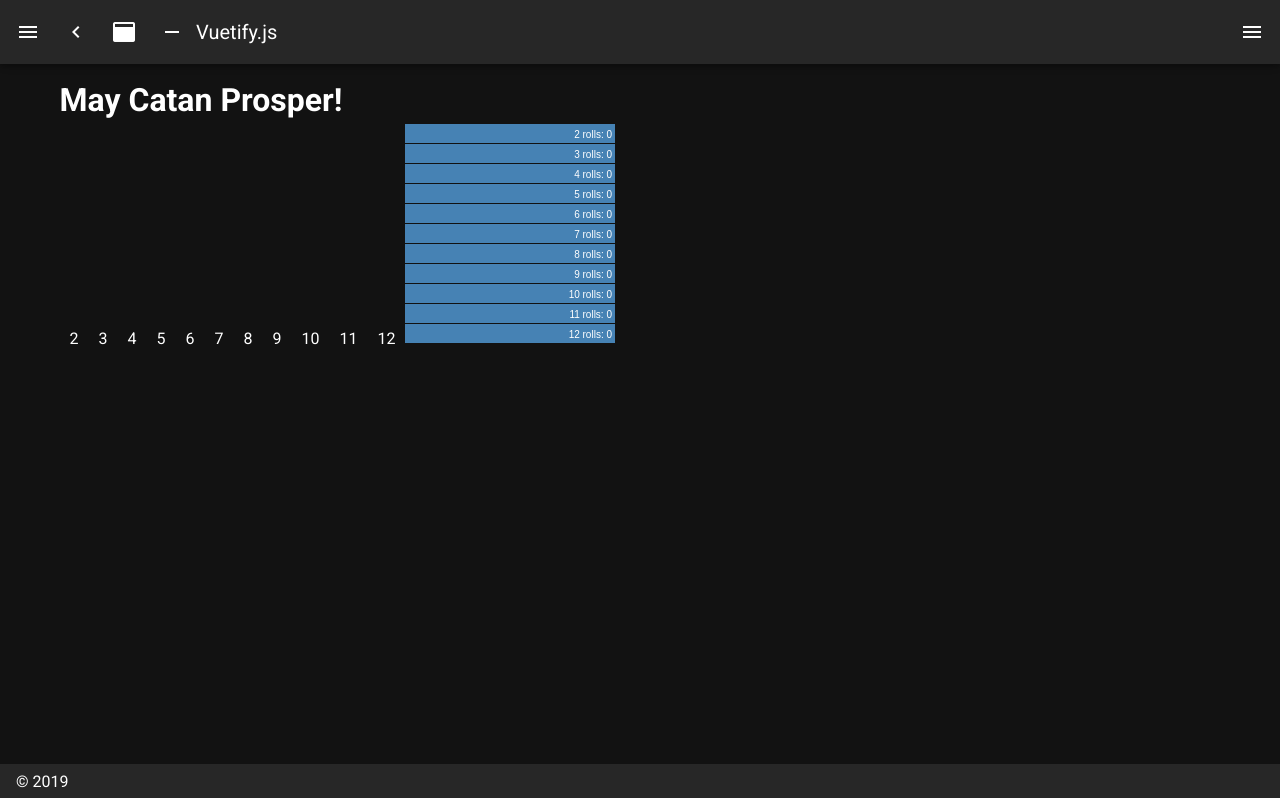
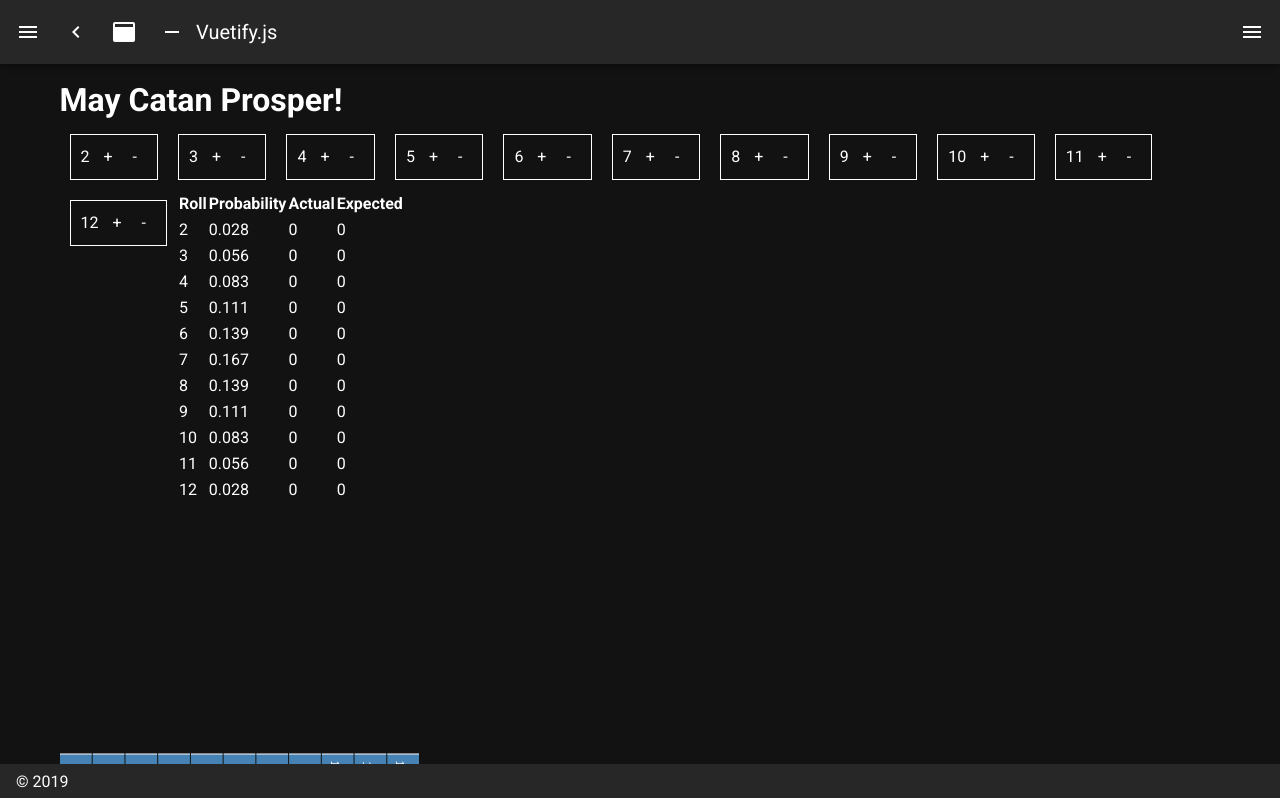
Before and after one commit to n4t0b0t/vue-catan, a Nuxt app: page / in a window 1280 px wide. Shown: the top 798 px of the page. Built offline with nearby package versions, Linux system fonts and the light colour scheme.

Commit message:
Add - buttons

```diff
--- a/components/Counter.vue
+++ b/components/Counter.vue
@@ -1,5 +1,9 @@
 <template>
-  <button v-on:click="$emit('increase')">{{ roll.roll }}</button>
+  <div class="counter-button">
+    {{ roll.roll }}
+    <button v-on:click="$emit('increase')">+</button>
+    <button v-on:click="$emit('decrease')">-</button>
+  </div>
 </template>
 
 <script>
@@ -12,4 +16,11 @@ export default {
 button {
   padding: 10px;
 }
+.counter-button {
+  float: left;
+  margin: 10px;
+  padding: 0 10px;
+  border: 1px solid white;
+  font-size: 1rem;
+}
 </style>
--- a/components/CounterList.vue
+++ b/components/CounterList.vue
@@ -4,53 +4,66 @@
       v-for="roll in rolls"
       v-bind:key="roll.id"
       v-bind:roll="roll"
-      v-on:increase="increaseCount(roll)"
+      v-on:increase="increaseCount(roll), calculateExpectedRolls()"
+      v-on:decrease="decreaseCount(roll), calculateExpectedRolls()"
     ></Counter>
-    <!-- <button v-on:click="endGame = true">End Game</button>
-    <VerticalChart
+    <Table :rolls="rolls" />
+    <SVGVerticalChart :data="rolls" />
+    <!-- <VerticalChart
       v-if="endGame"
       title="Bar Chart"
       xKey="roll"
       yKey="count"
       :data="rolls"
     />-->
-    <!-- <HorizontalChart :data="rolls" /> -->
-    <SVGChart :data="rolls" />
   </div>
 </template>
 
 <script>
 import Counter from "../components/Counter.vue";
-import SVGChart from "../components/SVGChart";
-import HorizontalChart from "../components/HorizontalChart";
+import SVGVerticalChart from "../components/SVGVerticalChart";
+import Table from "../components/Table";
 
 export default {
   components: {
     Counter,
-    SVGChart,
-    HorizontalChart
+    SVGVerticalChart,
+    Table
   },
   data() {
     return {
-      endGame: false,
+      totalRolls: 0,
       rolls: [
-        { id: 2, roll: 2, count: 0 },
-        { id: 3, roll: 3, count: 0 },
-        { id: 4, roll: 4, count: 0 },
-        { id: 5, roll: 5, count: 0 },
-        { id: 6, roll: 6, count: 0 },
-        { id: 7, roll: 7, count: 0 },
-        { id: 8, roll: 8, count: 0 },
-        { id: 9, roll: 9, count: 0 },
-        { id: 10, roll: 10, count: 0 },
-        { id: 11, roll: 11, count: 0 },
-        { id: 12, roll: 12, count: 0 }
+        { id: 2, roll: 2, count: 0, expected: 0, probability: 0.028 },
+        { id: 3, roll: 3, count: 0, expected: 0, probability: 0.056 },
+        { id: 4, roll: 4, count: 0, expected: 0, probability: 0.083 },
+        { id: 5, roll: 5, count: 0, expected: 0, probability: 0.111 },
+        { id: 6, roll: 6, count: 0, expected: 0, probability: 0.139 },
+        { id: 7, roll: 7, count: 0, expected: 0, probability: 0.167 },
+        { id: 8, roll: 8, count: 0, expected: 0, probability: 0.139 },
+        { id: 9, roll: 9, count: 0, expected: 0, probability: 0.111 },
+        { id: 10, roll: 10, count: 0, expected: 0, probability: 0.083 },
+        { id: 11, roll: 11, count: 0, expected: 0, probability: 0.056 },
+        { id: 12, roll: 12, count: 0, expected: 0, probability: 0.028 }
       ]
     };
   },
   methods: {
     increaseCount(roll) {
+      this.totalRolls++;
       roll.count++;
+    },
+    decreaseCount(roll) {
+      if (roll.count > 0) {
+        this.totalRolls--;
+        roll.count--;
+      }
+    },
+    calculateExpectedRolls() {
+      for (const roll of this.rolls) {
+        roll.expected =
+          Math.round(this.totalRolls * roll.probability * 1000) / 1000;
+      }
     }
   }
 };
--- /dev/null
+++ b/components/SVGVerticalChart.vue
@@ -0,0 +1,100 @@
+<template>
+  <svg class="chart" />
+</template>
+
+<script>
+import d3 from "../assets/d3";
+export default {
+  props: ["data"],
+  data() {
+    return {
+      width: 360,
+      height: 500,
+      barWidth: 0
+    };
+  },
+  mounted() {
+    this.barWidth = this.width / this.data.length;
+    this.generateChart();
+  },
+  methods: {
+    generateChart() {
+      const chart = d3
+        .select(".chart")
+        .attr("width", this.width)
+        .attr("height", this.height);
+
+      const bar = chart
+        .selectAll("g")
+        .data(this.data)
+        .enter()
+        .append("g")
+        .attr("transform", (d, i) => {
+          return "translate(" + i * this.barWidth + ",0)";
+        });
+
+      bar
+        .append("rect")
+        .attr("y", d => this.yScale(d.count))
+        .attr("height", d => this.height - this.yScale(d.count))
+        .attr("width", this.barWidth - 1);
+
+      bar
+        .append("text")
+        .attr("transform", d => {
+          return (
+            "translate(" +
+            this.barWidth / 2 +
+            "," +
+            (this.yScale(d.count) + 50) +
+            ")rotate(90)"
+          );
+        })
+        .attr("dy", ".75em")
+        .attr("anchor", "middle")
+        .text(function(d) {
+          return d.roll + " rolls: " + d.count;
+        });
+
+      bar
+        .append("line")
+        .attr("x1", 0)
+        .attr("y1", d => this.yScale(d.expected))
+        .attr("x2", this.barWidth - 1)
+        .attr("y2", d => this.yScale(d.expected))
+        .style("stroke", "white");
+    }
+  },
+  computed: {
+    yScale() {
+      return d3
+        .scaleLinear()
+        .domain([0, d3.max(this.data.map(d => d.count))])
+        .range([this.height, 0]);
+    }
+  },
+  watch: {
+    data: {
+      handler: function(val) {
+        d3.select(".chart")
+          .selectAll("g")
+          .remove();
+        this.generateChart();
+      },
+      deep: true
+    }
+  }
+};
+</script>
+
+<style>
+.chart rect {
+  fill: steelblue;
+}
+
+.chart text {
+  fill: white;
+  font: 10px sans-serif;
+  text-anchor: end;
+}
+</style>
--- /dev/null
+++ b/components/Table.vue
@@ -0,0 +1,26 @@
+<template>
+  <table>
+    <tbody>
+      <tr>
+        <th v-for="header in rowHeaders" v-bind:key="header">{{ header }}</th>
+      </tr>
+      <tr v-for="roll in rolls" v-bind:key="roll.id">
+        <td>{{ roll.roll }}</td>
+        <td>{{ roll.probability }}</td>
+        <td>{{ roll.count }}</td>
+        <td>{{ roll.expected }}</td>
+      </tr>
+    </tbody>
+  </table>
+</template>
+
+<script>
+export default {
+  props: ["rolls"],
+  data() {
+    return {
+      rowHeaders: ["Roll", "Probability", "Actual", "Expected"]
+    };
+  }
+};
+</script>
```
Also changed, not shown: 1 other file (tests, documents, lock files or other folders).
